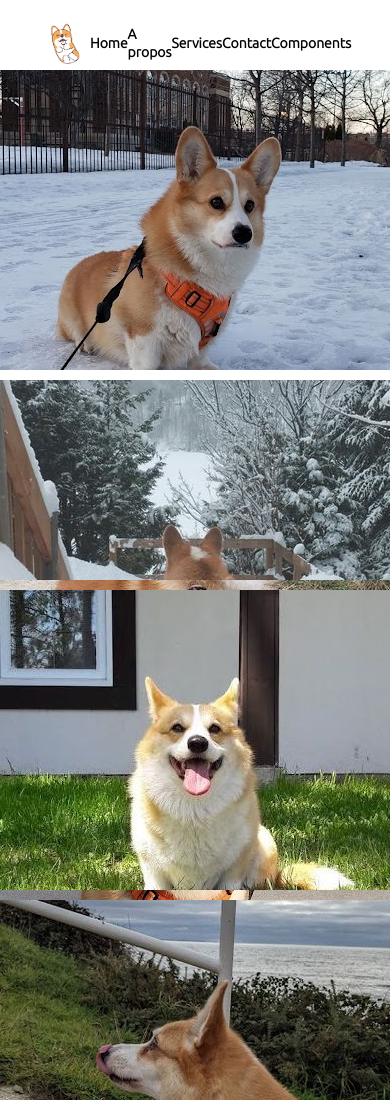
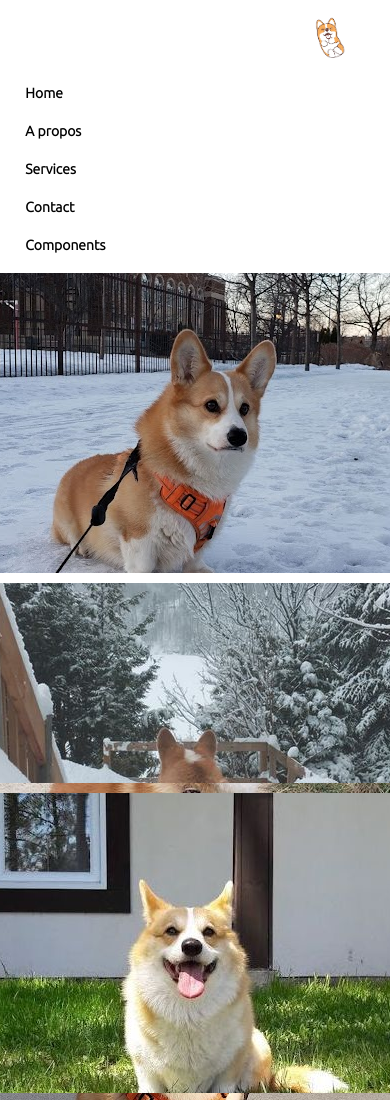
Before and after one commit to shuupsy/CodingS_MediaQ_exo-template, a plain HTML site: page index.html in a window 390 px wide. Shown: the top 1100 px of the page. Drawn offline with Linux system fonts and the light colour scheme.

Commit message:
Mediaquery changement header

```diff
--- a/public/css/media.css
+++ b/public/css/media.css
@@ -7,21 +7,18 @@
 @media (min-width: 320px) and (max-width: 740px) {
     body {
         grid-template-columns: 1fr;
-        grid-template-rows: 60px 1fr;
     }
     header {
-        height: 10vh;
-        grid-template-columns: 60px 1fr;
-    }
-    ul {
-        display: flex;
-        justify-content: space-around;
-        align-items: center;
+        height: auto;
+        grid-template-columns: 1fr;
+        padding: 0 3vh;
     }
     header p, footer, h1 {
         display: none;
     }
-
+.intro {
+    text-align: end;
+}
     main {
         grid-template-columns: 1fr;
     }
```
